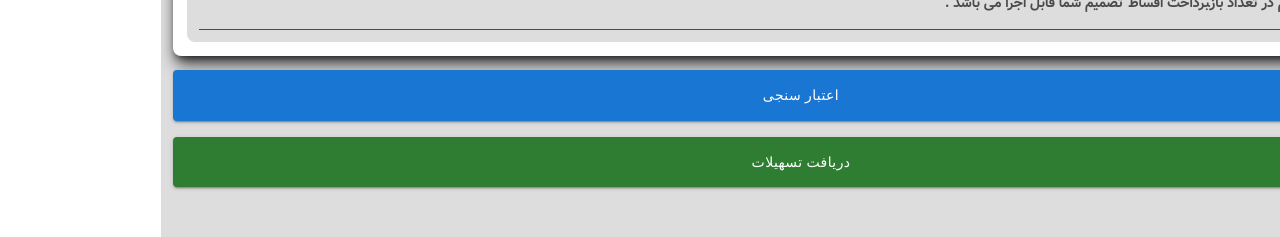
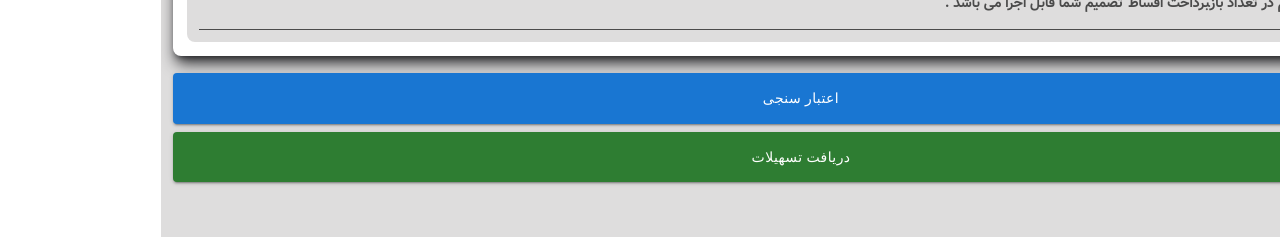
Before and after one commit to PouryaSoleimani/WAMAPP____, a React (Vite) app: page /loan-access-page/11 in a window 1280 px wide. Shown: the part 443-680 px from the top of the page. Built offline with nearby package versions, Linux system fonts and the light colour scheme.

Commit message:
SPECIAL LOANS

```diff
--- a/src/Routes/LoanAccessPage.tsx
+++ b/src/Routes/LoanAccessPage.tsx
@@ -31,10 +31,10 @@ const LoanAccessPage = ( ) => {
                         <li className="w-full flex items-center justify-between border-b pb-4 text-center">در صورت تغییر تصمیم در تعداد باز‍برداخت اقساط ُ‌تصمیم شما قابل اجرا می باشد .</li>
                     </ul>
                 </div>
-                <Button variant='contained' color='primary' sx={{ width: "100%", margin: "2px auto", fontWeight: "bold", padding: "13px", ":hover": { backgroundColor: "darkgreen" } }} >
+                <Button variant='contained' color='primary' sx={{ width: "100%", margin: "5px 0 0 0", fontWeight: "bold", padding: "13px", ":hover": { backgroundColor: "darkgreen" } }} >
                     اعتبار سنجی
                 </Button>
-                <Button variant='contained' color='success' sx={{ width: "100%", margin: "2px auto", fontWeight: "bold", padding: "13px", ":hover": { backgroundColor: "darkgreen" } }} >
+                <Button variant='contained' color='success' sx={{ width: "100%", margin: "-4px 0 0 0", fontWeight: "bold", padding: "13px", ":hover": { backgroundColor: "darkgreen" } }} >
                     دریافت تسهیلات
                 </Button>
             </div>
```
